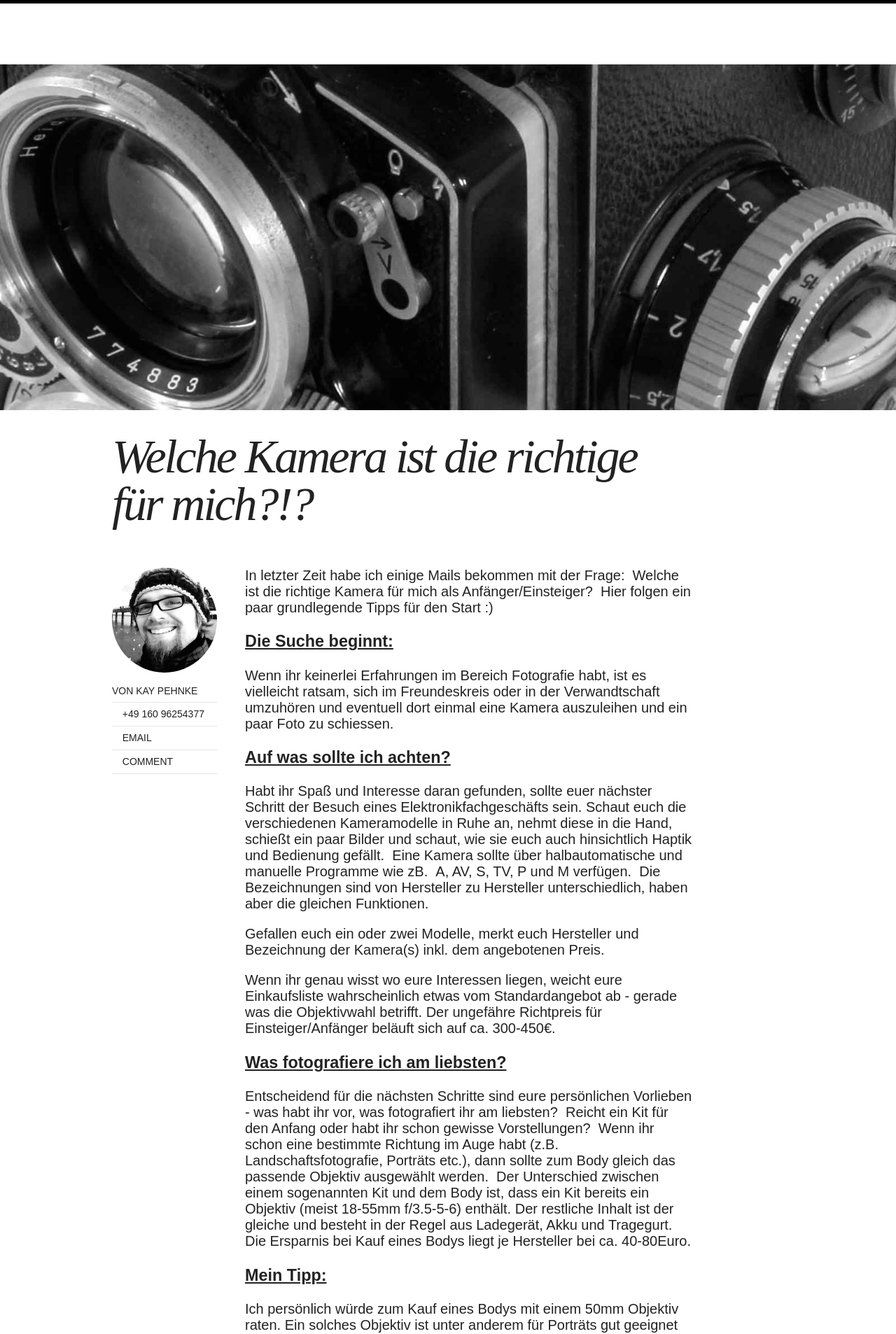
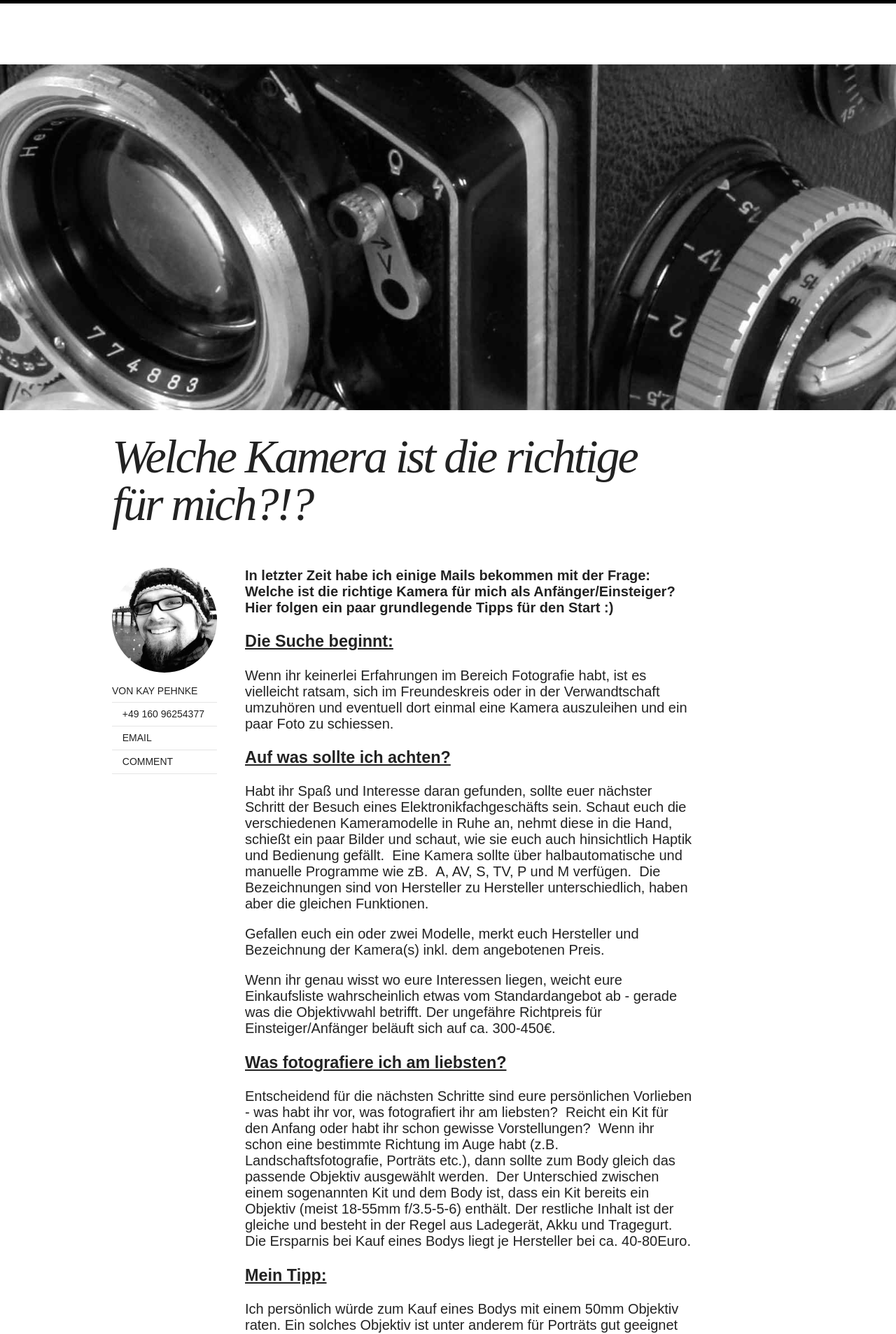
Before and after one commit to kay-pehnke/kay-pehnke.github.io, a Jekyll site: the page built from _posts/2014-04-21-workshop-cam.md, in a window 1280 px wide. Shown: the top 1906 px of the page at 70% size. Built offline with Jekyll 4.4.1, drawn with Linux system fonts in a browser that asks for light colours; nearby versions of some CDN libraries; comment, search, counter and statistics services are not loaded.

Commit message:
Blog Cam Änderungen

```diff
--- a/_posts/2014-04-21-workshop-cam.md
+++ b/_posts/2014-04-21-workshop-cam.md
@@ -11,9 +11,10 @@ share: false
 published: true
 ---
 
-In letzter Zeit habe ich einige Mails bekommen mit der Frage:
+
+**In letzter Zeit habe ich einige Mails bekommen mit der Frage:
 Welche ist die richtige Kamera für mich als Anfänger/Einsteiger?
-Hier folgen ein paar grundlegende Tipps für den Start :)
+Hier folgen ein paar grundlegende Tipps für den Start :)**
 
 
 ###<u>Die Suche beginnt:</u>
```
